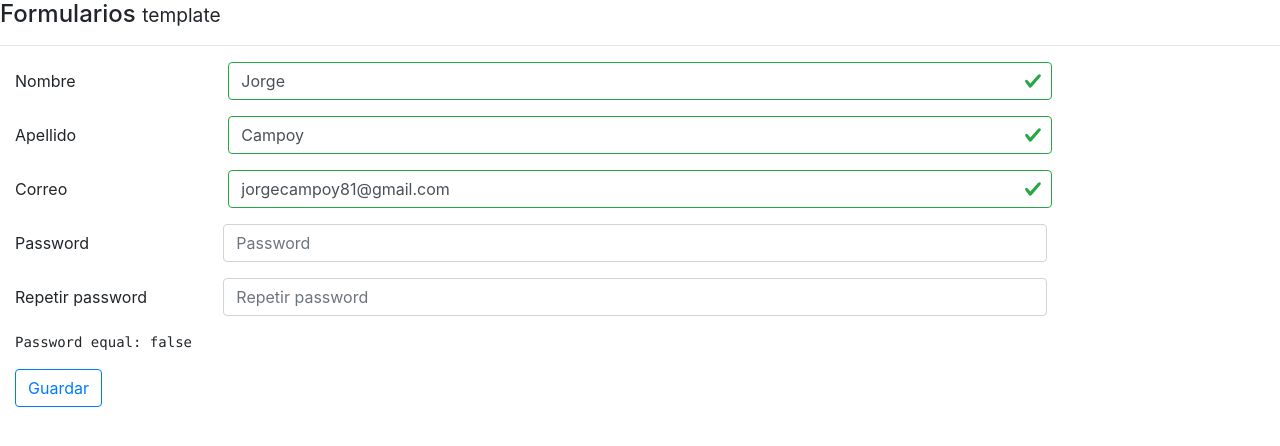
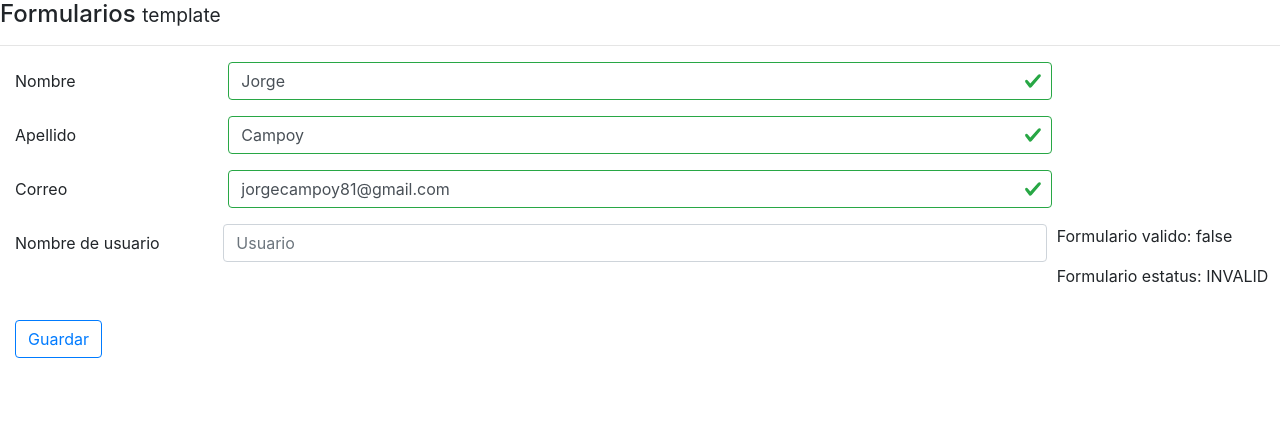
Before and after one commit to Nitei/Formularios, an Angular app: page / in a window 1280 px wide. Shown: the top 446 px of the page. Built offline with nearby package versions, Linux system fonts and the light colour scheme.

Commit message:
Added check of username

```diff
--- a/src/app/components/reactive/reactive.component.html
+++ b/src/app/components/reactive/reactive.component.html
@@ -86,7 +86,7 @@
   </div> -->
 
 
-  <div class="form-group row">
+  <!-- <div class="form-group row">
     <label class="col-2 col-form-label">Password</label>
     <div class="col-8 form-row">
       <input class="form-control" type="text" placeholder="Password" formControlName="password1">
@@ -100,7 +100,18 @@
     </div>
   </div>
 
-  <pre>Password equal: {{forma.valid | json}}</pre>
+  <pre>Password equal: {{forma.valid | json}}</pre> -->
+
+  <div class="form-group row">
+    <label class="col-2 col-form-label">Nombre de usuario</label>
+    <div class="col-8 form-row">
+      <input class="form-control" type="text" placeholder="Usuario" formControlName="username">
+    </div>
+    <div>
+      <p>Formulario valido: {{forma.valid | json}}</p>
+      <p>Formulario estatus: {{forma.status}}</p>
+    </div>
+  </div>
   <!-- <div class="form-group row">
 
     <label class="col-2 col-form-label">Pais</label>
--- a/src/app/components/reactive/reactive.component.ts
+++ b/src/app/components/reactive/reactive.component.ts
@@ -1,5 +1,6 @@
 import {Component, OnInit} from '@angular/core'
 import { FormGroup, FormBuilder, Validators, FormArray, FormControl } from '@angular/forms';
+import { Observable } from 'rxjs';
 
 @Component({
   selector: 'app-reactive',
@@ -36,18 +37,32 @@ export class ReactiveComponent implements OnInit {
       ]),
       // pasatiempos: this.fb.array([
       //   this.fb.control('', Validators.required),
-        // this.fb.control('Leer', Validators.required),
-        // this.fb.control('Youtube', Validators.required),
+      //   this.fb.control('Leer', Validators.required),
+      //   this.fb.control('Youtube', Validators.required),
       // ]),
-      password1: this.fb.control('', Validators.required),
-      password2: this.fb.control('', Validators.required),
+      // password1: this.fb.control('', Validators.required),
+      // password2: this.fb.control('', Validators.required),
+      username: this.fb.control('', Validators.required, this.existeUsuario)
     })
 
-    this.forma.controls['password2'].setValidators([
-      Validators.required,
-      this.noEqual.bind( this )
-    ])
+    // this.forma.controls['password2'].setValidators([
+    //   Validators.required,
+    //   this.noEqual.bind( this )
+    // ])
     // this.forma.setValue(this.usuario)
+  }
+
+  existeUsuario(control: FormControl): Promise<any> | Observable<any> {
+    let promesa = new Promise((resolve, reject) => {
+          setTimeout(() => {
+        if(control.value === 'Nitei') {
+          resolve( {existe: true} );
+        } else {
+          resolve(null)
+          }
+          }, 3000);
+    });
+    return promesa;
   }
 
   noEqual( control: FormControl ) {
```
